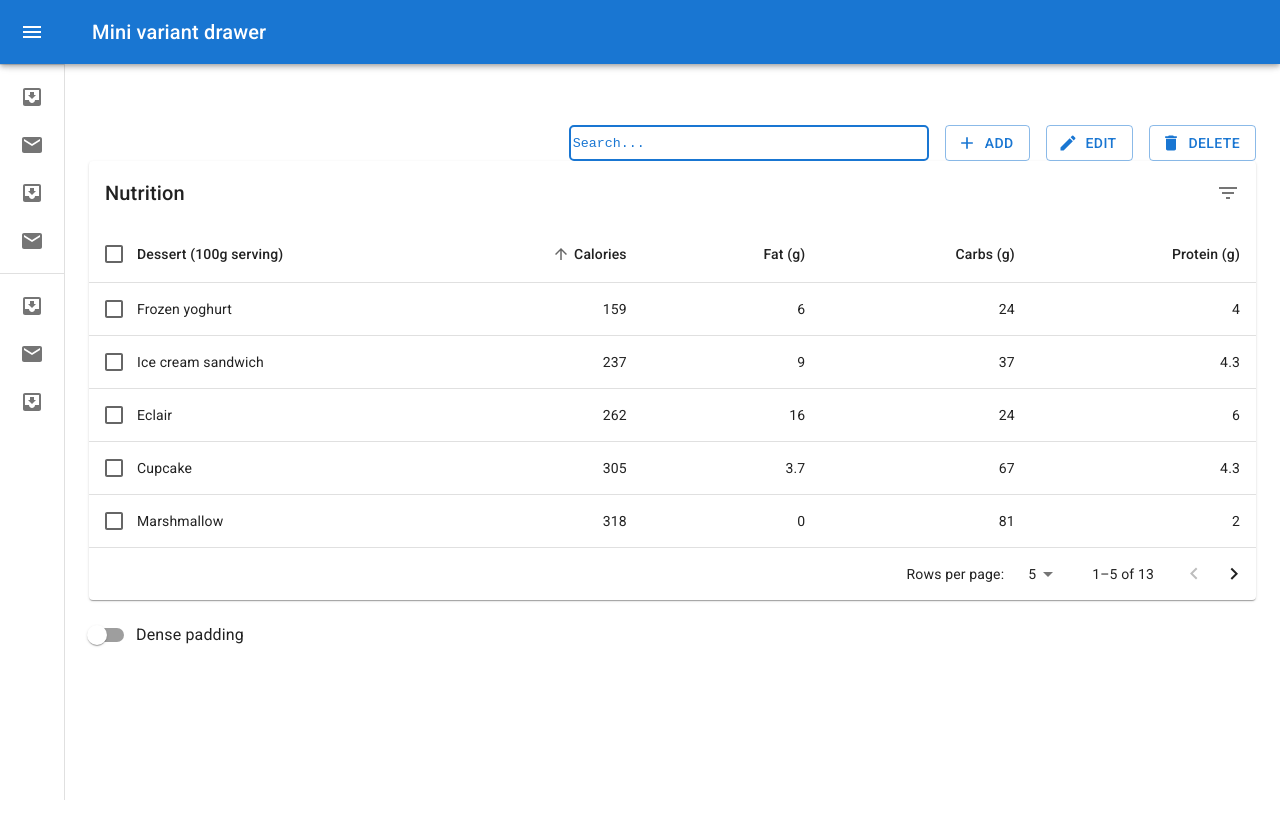
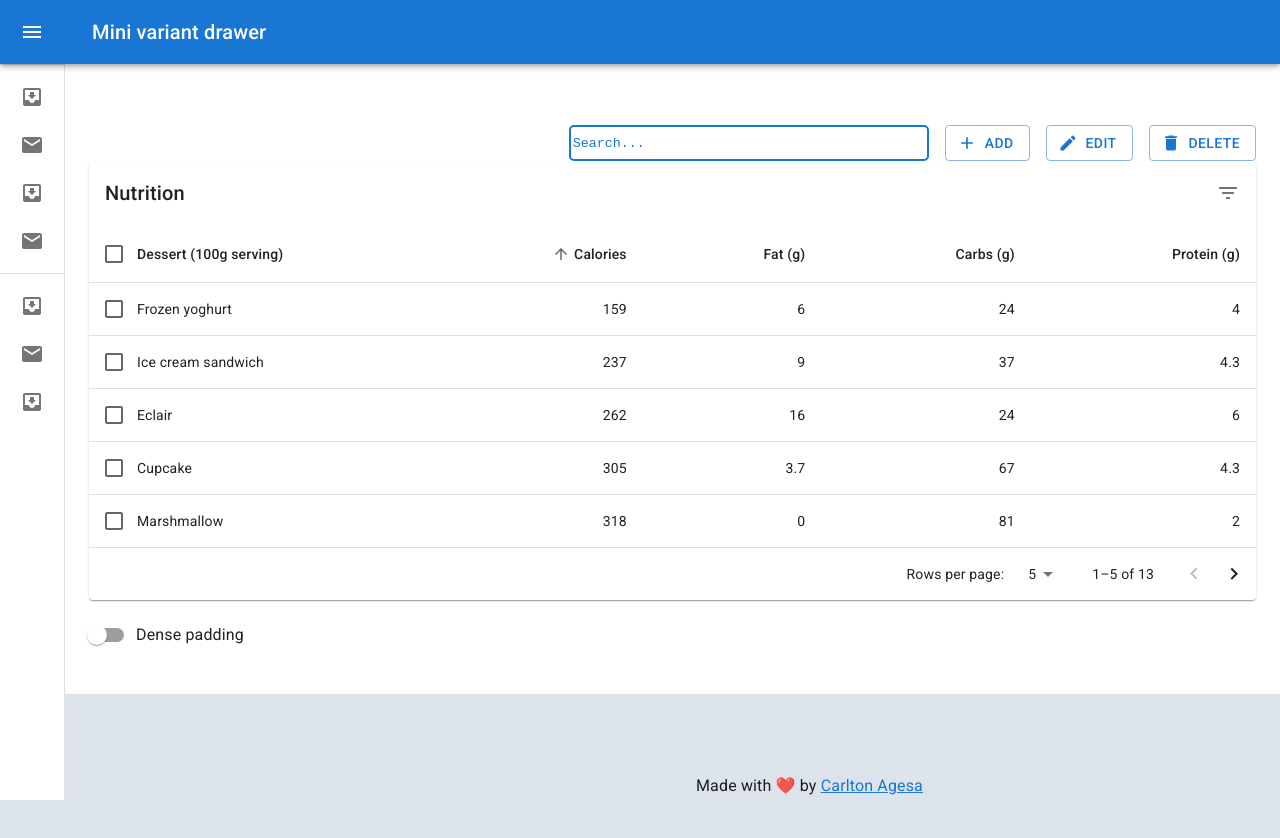
Before and after one commit to carlagesa/React-CRUD-Application, a React (Create React App) app: page / in a window 1280 px wide. Shown: the top 838 px of the page. Before the commit the page ends 800 px from the top, so only its background shows below. Built offline with nearby package versions, Linux system fonts and the light colour scheme.

Commit message:
Added Footer.js component

```diff
--- a/public/index.html
+++ b/public/index.html
@@ -44,5 +44,6 @@
       To begin the development, run `npm start` or `yarn start`.
       To create a production bundle, use `npm run build` or `yarn build`.
     -->
+
   </body>
 </html>
--- a/src/App.css
+++ b/src/App.css
@@ -58,3 +58,15 @@
   color: #1976d2;
   font-family: 'Courier New', Courier, monospace;
 }
+.footer-bg{
+  width: 100%;
+  height: 28.4vh;
+  background-color: #dde3eb;
+}
+.attribution{
+  padding-top: 10vh;
+  margin-left: 87vh;
+}
+a{
+  color: #1976d2;
+}
--- a/src/App.js
+++ b/src/App.js
@@ -2,6 +2,7 @@ import './App.css';
 // import EnhancedTable from './EnhancedTable';
 import MiniDrawer from './Drawer'
 import BasicModal from './AddUser'
+import Footer from './Footer'
 
 function App() {
   return (
@@ -9,6 +10,7 @@ function App() {
       {/* <EnhancedTable /> */}
       <BasicModal />
       <MiniDrawer />
+      <Footer />
 
     </div>
 
--- /dev/null
+++ b/src/Footer.js
@@ -0,0 +1,12 @@
+import * as React from 'react';
+import './App.css';
+import Button from '@mui/material/Button';
+import TwitterIcon from '@mui/icons-material/Twitter';
+
+export default function Footer(){
+    return(
+        <div className='footer-bg'>
+            <p className='attribution'> Made with ❤️ by <a href='https://carltonagesa.netlify.app/' target="_blank">Carlton Agesa</a></p>
+        </div>
+    )
+}
```
